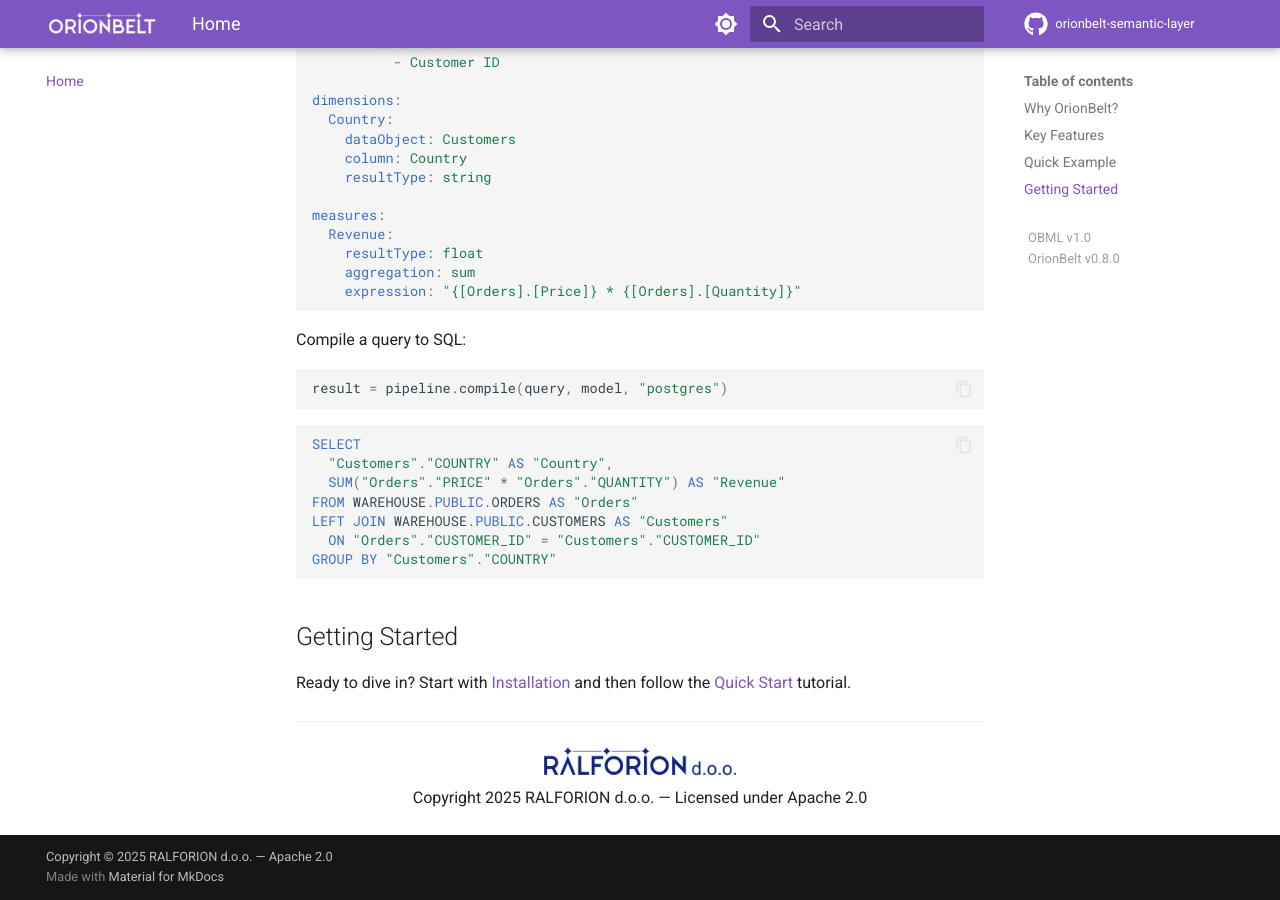
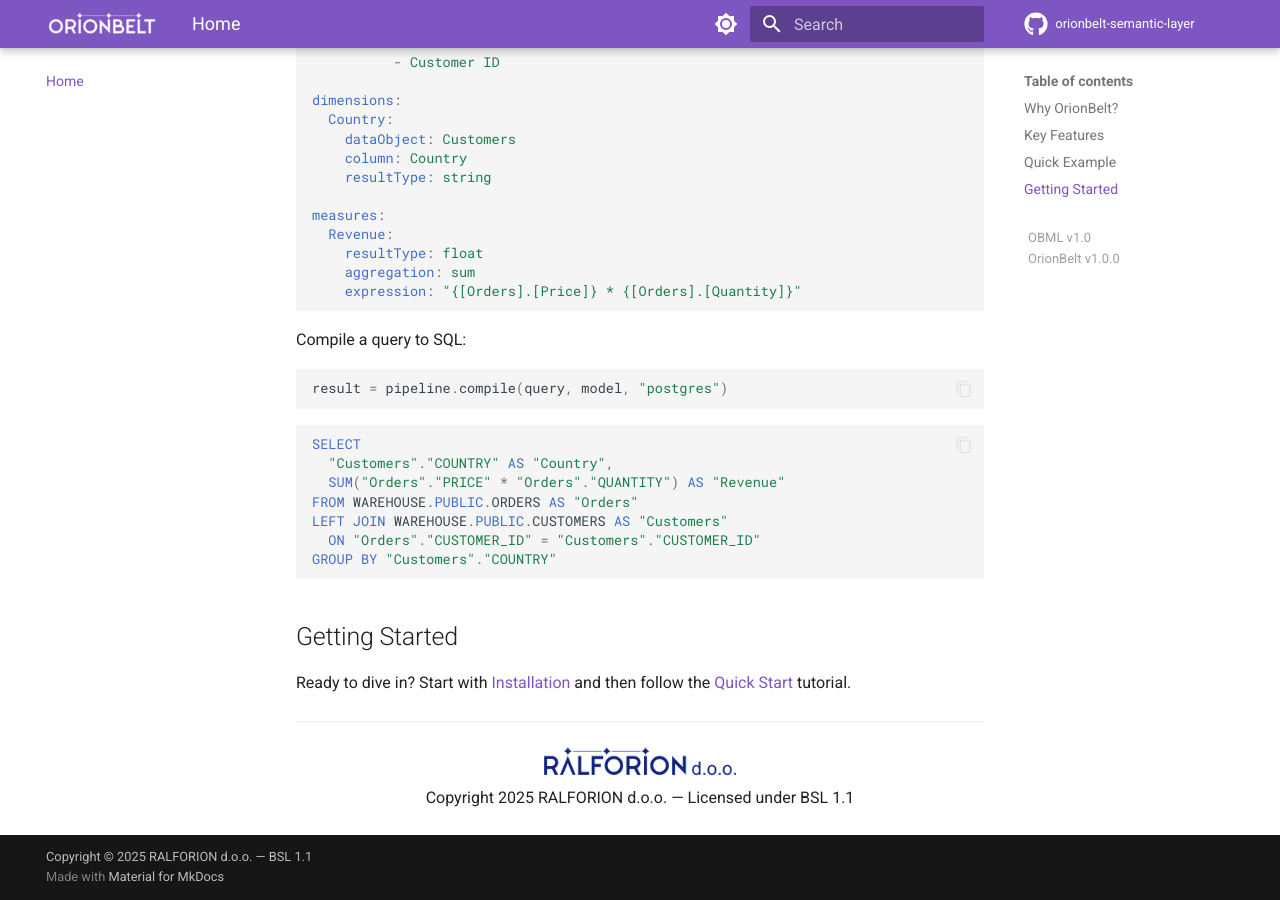
Before and after one commit to ralfbecher/orionbelt-semantic-layer, an MkDocs documentation site: the page built from docs/index.md, in a window 1280 px wide and 900 px high, scrolled down 2411 px. Built offline with MkDocs 1.6.1 and Material for MkDocs 9.7.7, drawn with Linux system fonts in a browser that asks for light colours; comment, search, counter and statistics services are not loaded.

Commit message:
Release v1.0.0: change license from Apache 2.0 to BSL 1.1
Switch to Business Source License 1.1 with the following parameters:
- Change Date: 2030-03-16 (converts to Apache 2.0 after 4 years)
- Additional Use Grant: all use permitted except embedding OrionBelt
  in a commercial product or providing it as a commercial service
  without a commercial license

Add Contributor License Agreement (CLA.md) requiring contributors to
grant RALFORION d.o.o. the right to relicense contributions.

Bump version from 0.8.0 to 1.0.0 across pyproject.toml, __init__.py,
README badge, and mkdocs.yml. Update license badge, footer text, and
classifier in all relevant files.

The previous commit (v0.8-last-apache) is tagged as the last release
under the Apache 2.0 license.

Co-Authored-By: Claude Opus 4.6 <noreply@anthropic.com>

```diff
--- a/docs/index.md
+++ b/docs/index.md
@@ -114,5 +114,5 @@ Ready to dive in? Start with [Installation](getting-started/installation.md) and
 <p align="center">
   <a href="https://ralforion.com"><img src="assets/RALFORION doo Logo.png" alt="RALFORION d.o.o." width="200"></a>
   <br>
-  Copyright 2025 RALFORION d.o.o. &mdash; Licensed under Apache 2.0
+  Copyright 2025 RALFORION d.o.o. &mdash; Licensed under BSL 1.1
 </p>
--- a/mkdocs.yml
+++ b/mkdocs.yml
@@ -3,13 +3,13 @@ site_description: Compile YAML semantic models into analytical SQL across multip
 site_url: https://ralfbecher.github.io/orionbelt-semantic-layer/
 repo_url: https://github.com/ralfbecher/orionbelt-semantic-layer
 repo_name: orionbelt-semantic-layer
-copyright: Copyright &copy; 2025 RALFORION d.o.o. — Apache 2.0
+copyright: Copyright &copy; 2025 RALFORION d.o.o. — BSL 1.1
 
 dev_addr: 127.0.0.1:8080
 
 extra:
   obml_version: "1.0"
-  project_version: "0.8.0"
+  project_version: "1.0.0"
 
 extra_css:
   - stylesheets/extra.css
--- a/src/orionbelt/__init__.py
+++ b/src/orionbelt/__init__.py
@@ -1,3 +1,3 @@
 """OrionBelt Semantic Layer — Compiles YAML semantic models into analytical SQL."""
 
-__version__ = "0.8.0"
+__version__ = "1.0.0"
```
Also changed, not shown: CLA.md (added, +45 -0 lines), README.md (+5 -3 lines), pyproject.toml (+5 -3 lines), 2 other files.
